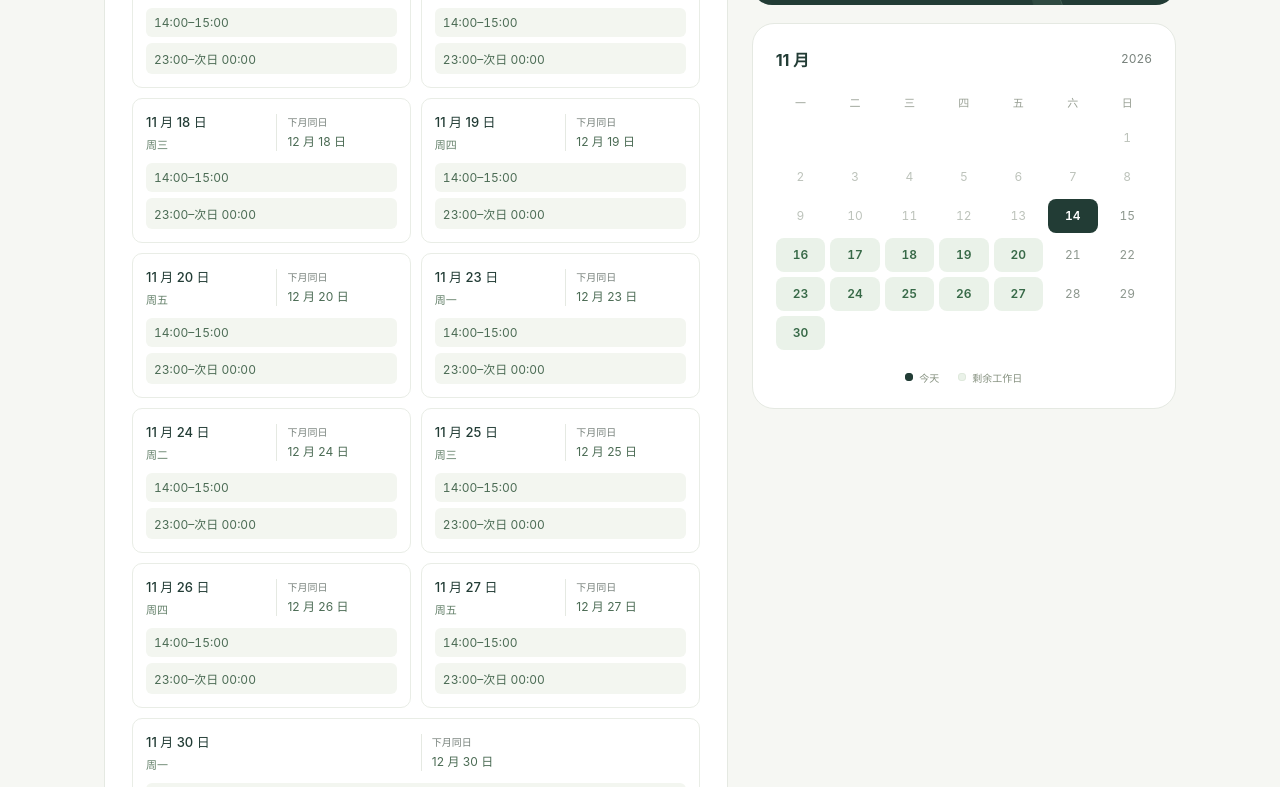
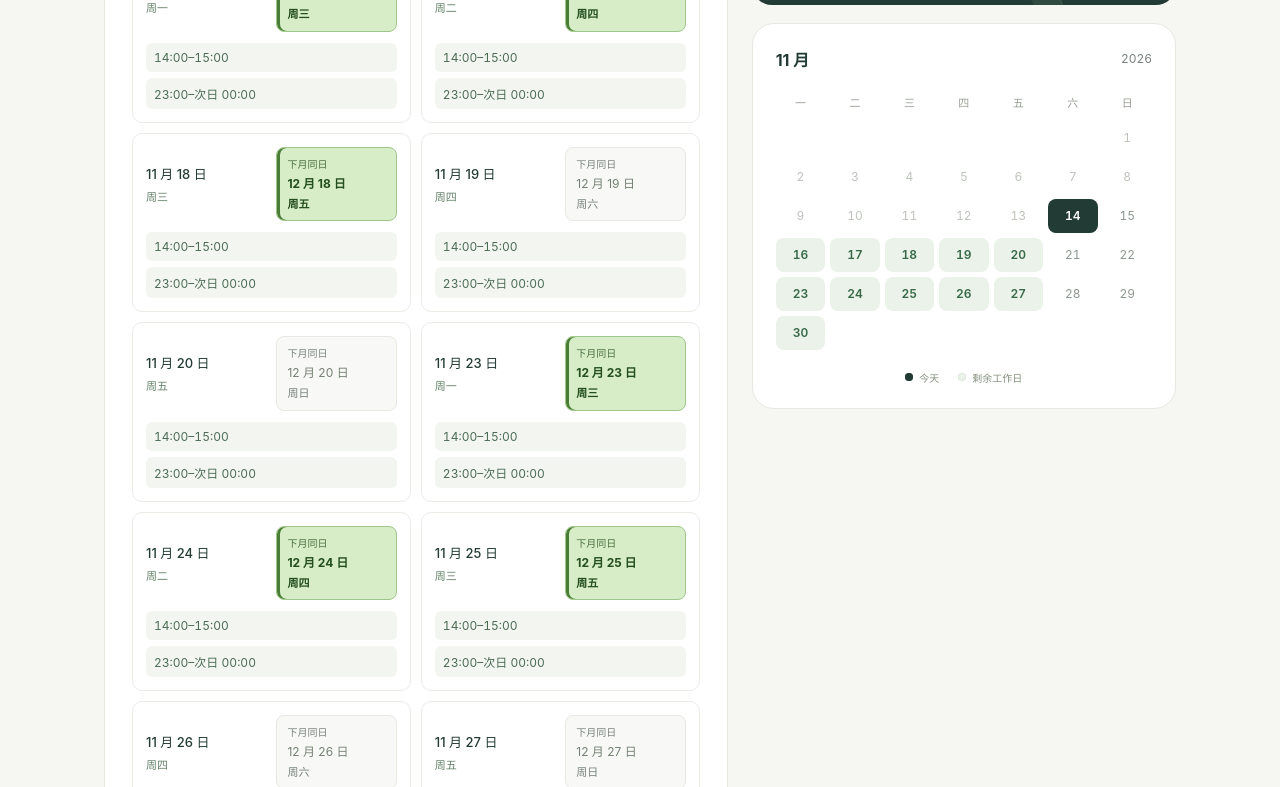
Before and after one commit to auren-eclore/remaining-workdays, a plain HTML site: page index.html in a window 1280 px wide. Shown: the part 442-1229 px from the top of the page. Drawn offline with Linux system fonts and the light colour scheme.

Commit message:
Label next-month weekdays and highlight Monday through Friday

```diff
--- a/index.html
+++ b/index.html
@@ -42,9 +42,13 @@
     .date-header { display: grid; grid-template-columns: minmax(0, 1fr) minmax(0, 1fr); align-items: center; width: 100%; gap: 10px; }
     .date-current { display: grid; gap: 5px; }
     .date-current .weekday { margin-left: 0; }
-    .next-month { display: grid; gap: 4px; padding-left: 10px; border-left: 1px solid var(--line); }
+    .next-month { display: grid; gap: 4px; padding: 8px 10px; border: 1px solid var(--line); border-radius: 8px; background: #f8f9f7; }
     .next-month-caption { font-size: 10px; color: var(--muted); }
-    .next-month-date { font-size: 12px; color: #4b6b54; line-height: 1.5; }
+    .next-month-date { font-size: 12px; color: #748071; line-height: 1.5; }
+    .next-month-weekday { font-size: 11px; color: var(--muted); line-height: 1.4; }
+    .next-month.is-workday { background: #d7edc7; border-color: #9fc68b; box-shadow: inset 3px 0 0 #4a7e36; }
+    .next-month.is-workday .next-month-caption { color: #4a7040; }
+    .next-month.is-workday .next-month-date, .next-month.is-workday .next-month-weekday { color: #244e1e; font-weight: 700; }
     .time-slots { display: grid; width: 100%; gap: 6px; }
     .time-slot { display: block; background: #f3f6f0; border-radius: 6px; padding: 7px 8px; color: #4b6b54; font-size: 12px; font-variant-numeric: tabular-nums; white-space: nowrap; }
     .date-label { font-size: 13px; font-weight: 550; white-space: nowrap; }
@@ -130,10 +134,11 @@
         if (date.getUTCDate() !== day) return null;
         const nextYear = date.getUTCFullYear();
         const nextMonth = date.getUTCMonth() + 1;
-        return { year: nextYear, month: nextMonth, day, iso: `${nextYear}-${pad(nextMonth)}-${pad(day)}` };
+        const weekday = date.getUTCDay();
+        return { year: nextYear, month: nextMonth, day, iso: `${nextYear}-${pad(nextMonth)}-${pad(day)}`, weekday, weekdayLabel: weekdays[weekday], isWeekday: weekday >= 1 && weekday <= 5 };
       }
       function formatSchedule(workdays) {
-        return workdays.map(item => `${item.iso} ${item.weekdayLabel}（下月同日：${item.nextMonth?.iso ?? '无对应日期'}）\n  ${timeSlots.join('\n  ')}`).join('\n\n');
+        return workdays.map(item => `${item.iso} ${item.weekdayLabel}（下月同日：${item.nextMonth ? `${item.nextMonth.iso} ${item.nextMonth.weekdayLabel}` : '无对应日期'}）\n  ${timeSlots.join('\n  ')}`).join('\n\n');
       }
       function todayISO(now = new Date()) {
         const parts = new Intl.DateTimeFormat('en-US', { timeZone: 'Asia/Shanghai', year: 'numeric', month: '2-digit', day: '2-digit' }).formatToParts(now);
@@ -181,7 +186,7 @@
           const date = document.createElement('time'); date.className = 'date-label'; date.dateTime = item.iso; date.textContent = `${month} 月 ${item.day} 日`;
           const weekday = document.createElement('span'); weekday.className = 'weekday'; weekday.textContent = item.weekdayLabel;
           const currentDate = document.createElement('div'); currentDate.className = 'date-current'; currentDate.append(date, weekday);
-          const corresponding = document.createElement('div'); corresponding.className = 'next-month';
+          const corresponding = document.createElement('div'); corresponding.className = `next-month${item.nextMonth?.isWeekday ? ' is-workday' : ''}`;
           const caption = document.createElement('span'); caption.className = 'next-month-caption'; caption.textContent = '下月同日';
           const nextDate = document.createElement(item.nextMonth ? 'time' : 'span'); nextDate.className = 'next-month-date';
           if (item.nextMonth) {
@@ -189,6 +194,9 @@
             nextDate.textContent = `${item.nextMonth.year !== year ? `${item.nextMonth.year} 年 ` : ''}${item.nextMonth.month} 月 ${item.nextMonth.day} 日`;
           } else { nextDate.textContent = '无对应日期'; }
           corresponding.append(caption, nextDate);
+          if (item.nextMonth) {
+            const nextWeekday = document.createElement('span'); nextWeekday.className = 'next-month-weekday'; nextWeekday.textContent = item.nextMonth.weekdayLabel; corresponding.append(nextWeekday);
+          }
           const header = document.createElement('div'); header.className = 'date-header'; header.append(currentDate, corresponding);
           const slots = document.createElement('div'); slots.className = 'time-slots';
           for (const text of Workdays.timeSlots) {
```
